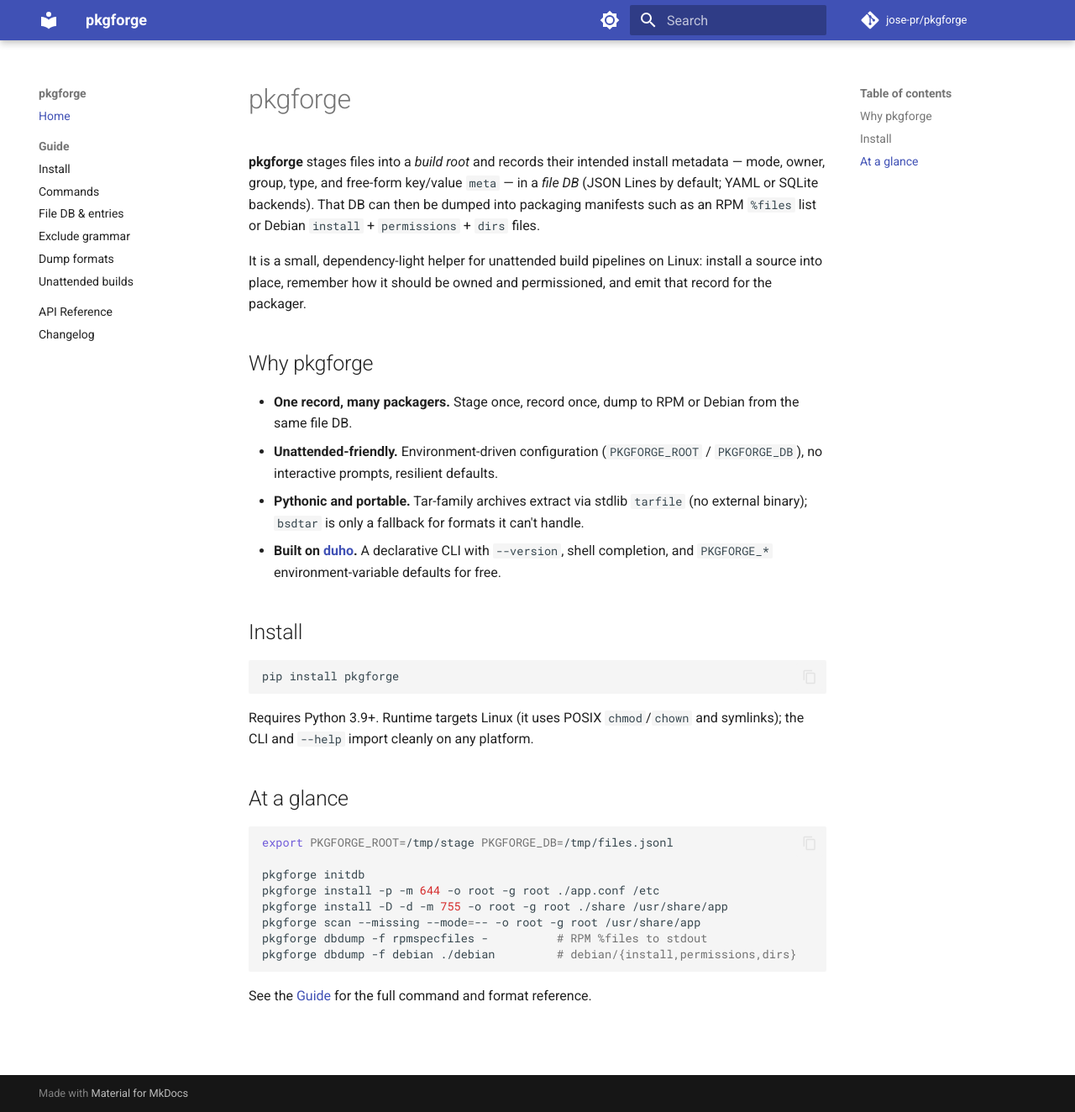
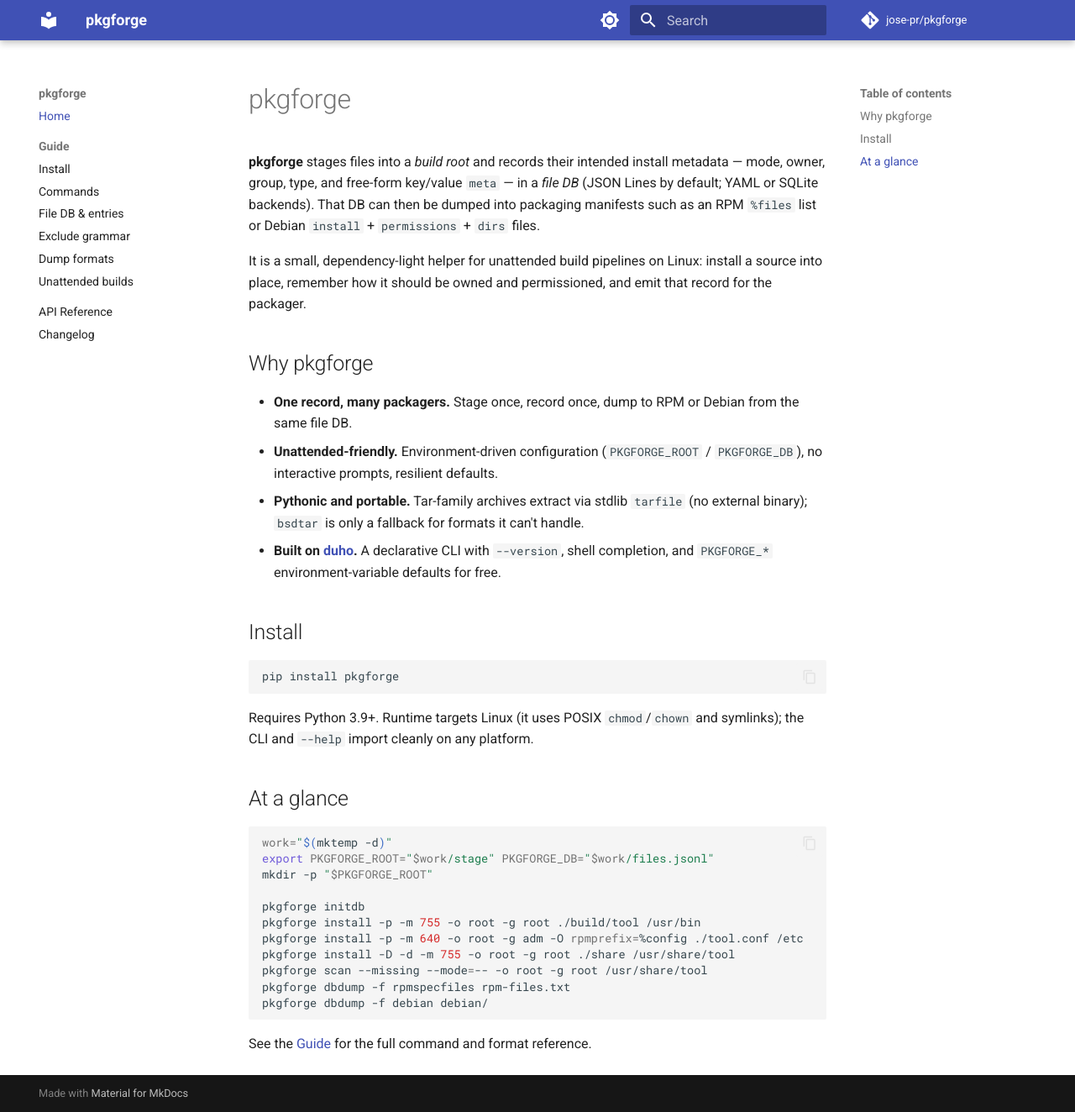
Before and after one commit to jose-pr/pkgforge, an MkDocs documentation site: the page built from docs/index.md, in a window 1280 px wide and 1324 px high. Shown: the whole window at 84% size. Built offline with MkDocs 1.6.1 and Material for MkDocs 9.7.7, drawn with Linux system fonts in a browser that asks for light colours; comment, search, counter and statistics services are not loaded.

Commit message:
docs: examples use a private per-run build root, and tests run them

````diff
--- a/docs/index.md
+++ b/docs/index.md
@@ -34,14 +34,17 @@
 ## At a glance
 
 ```bash
-export PKGFORGE_ROOT=/tmp/stage PKGFORGE_DB=/tmp/files.jsonl
+work="$(mktemp -d)"
+export PKGFORGE_ROOT="$work/stage" PKGFORGE_DB="$work/files.jsonl"
+mkdir -p "$PKGFORGE_ROOT"
 
 pkgforge initdb
-pkgforge install -p -m 644 -o root -g root ./app.conf /etc
-pkgforge install -D -d -m 755 -o root -g root ./share /usr/share/app
-pkgforge scan --missing --mode=-- -o root -g root /usr/share/app
-pkgforge dbdump -f rpmspecfiles -          # RPM %files to stdout
-pkgforge dbdump -f debian ./debian         # debian/{install,permissions,dirs}
+pkgforge install -p -m 755 -o root -g root ./build/tool /usr/bin
+pkgforge install -p -m 640 -o root -g adm -O rpmprefix=%config ./tool.conf /etc
+pkgforge install -D -d -m 755 -o root -g root ./share /usr/share/tool
+pkgforge scan --missing --mode=-- -o root -g root /usr/share/tool
+pkgforge dbdump -f rpmspecfiles rpm-files.txt
+pkgforge dbdump -f debian debian/
 ```
 
 See the [Guide](guide/install.md) for the full command and format reference.
````
Also changed, not shown: CHANGELOG.md (+2 -0 lines), README.md (+3 -1 lines), docs/guide/file-db.md (+2 -2 lines), docs/guide/unattended.md (+9 -7 lines), 1 other file.
